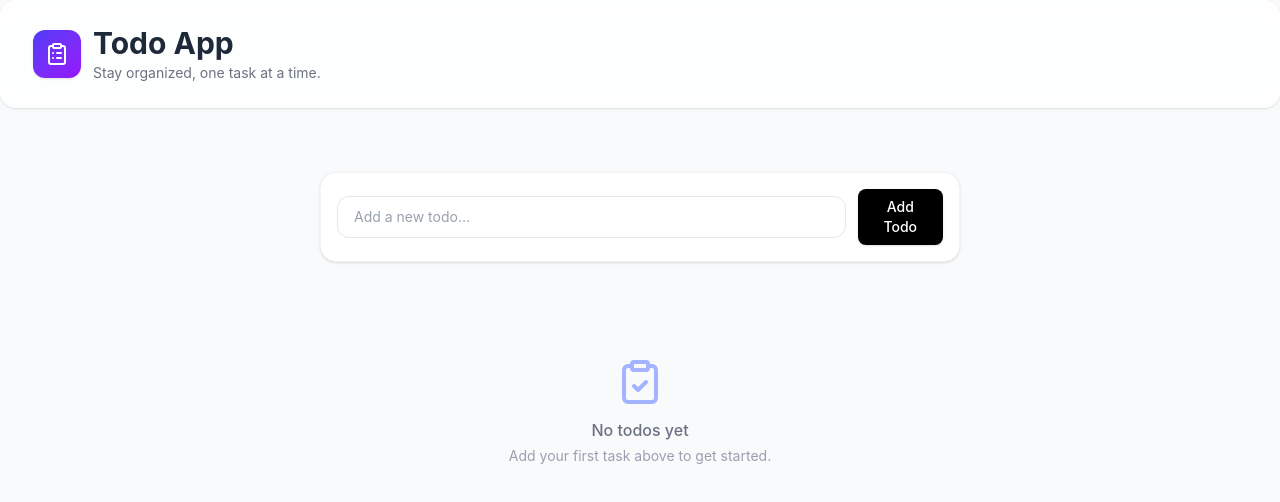
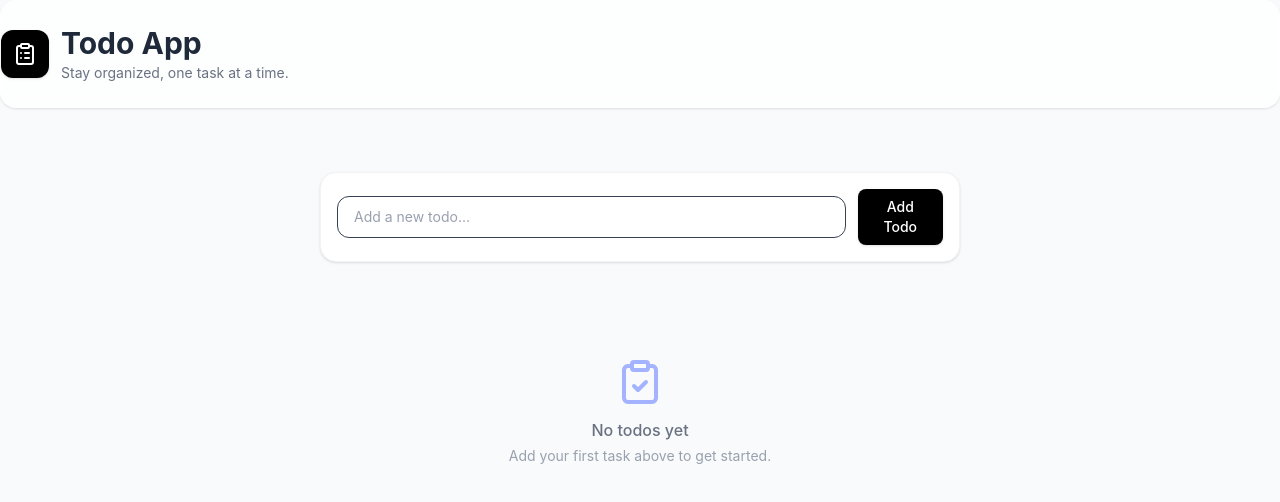
Before and after one commit to anuska-magar/todo-app, a React (Vite) app in the folder frontend/: page / in a window 1280 px wide. Shown: the top 502 px of the page. Built offline with nearby package versions, Linux system fonts and the light colour scheme.

Commit message:
changed the theme

```diff
--- a/frontend/src/components/Header.jsx
+++ b/frontend/src/components/Header.jsx
@@ -4,10 +4,10 @@ function Header({ totalCount = 0, completedCount = 0 }) {
   const remaining = totalCount - completedCount;
 
   return (
-    <header className="bg-white/70 backdrop-blur-sm rounded-2xl shadow-sm border border-white/60 px-8 py-6 mb-8">
+    <header className="bg-white/70 backdrop-blur-sm rounded-2xl shadow-sm border border-white/60 px- py-6 mb-8">
       <div className="flex justify-between items-center flex-wrap gap-4">
         <div className="flex items-center gap-3">
-          <div className="bg-gradient-to-br from-indigo-600 to-purple-600 p-3 rounded-xl shadow-sm">
+          <div className="bg-black p-3 rounded-xl shadow-sm">
             <ClipboardList className="w-6 h-6 text-white" />
           </div>
           <div>
--- a/frontend/src/components/Input.jsx
+++ b/frontend/src/components/Input.jsx
@@ -8,9 +8,9 @@ function Input({ value, onChange, placeholder }) {
       value={value}
       onChange={onChange}
       placeholder={placeholder}
-      className="w-full px-4 py-2.5 rounded-xl border border-gray-200 text-sm text-gray-700
+      className="w-full px-4 py-2.5 rounded-xl border border-black-200 text-sm text-gray-700
                  placeholder-gray-400 bg-white
-                 focus:outline-none focus:ring-2 focus:ring-indigo-400 focus:border-transparent
+                 focus:outline-none focus:ring-2 focus:black-400 focus:border-transparent
                  transition-all duration-300"
     />
   );
```
